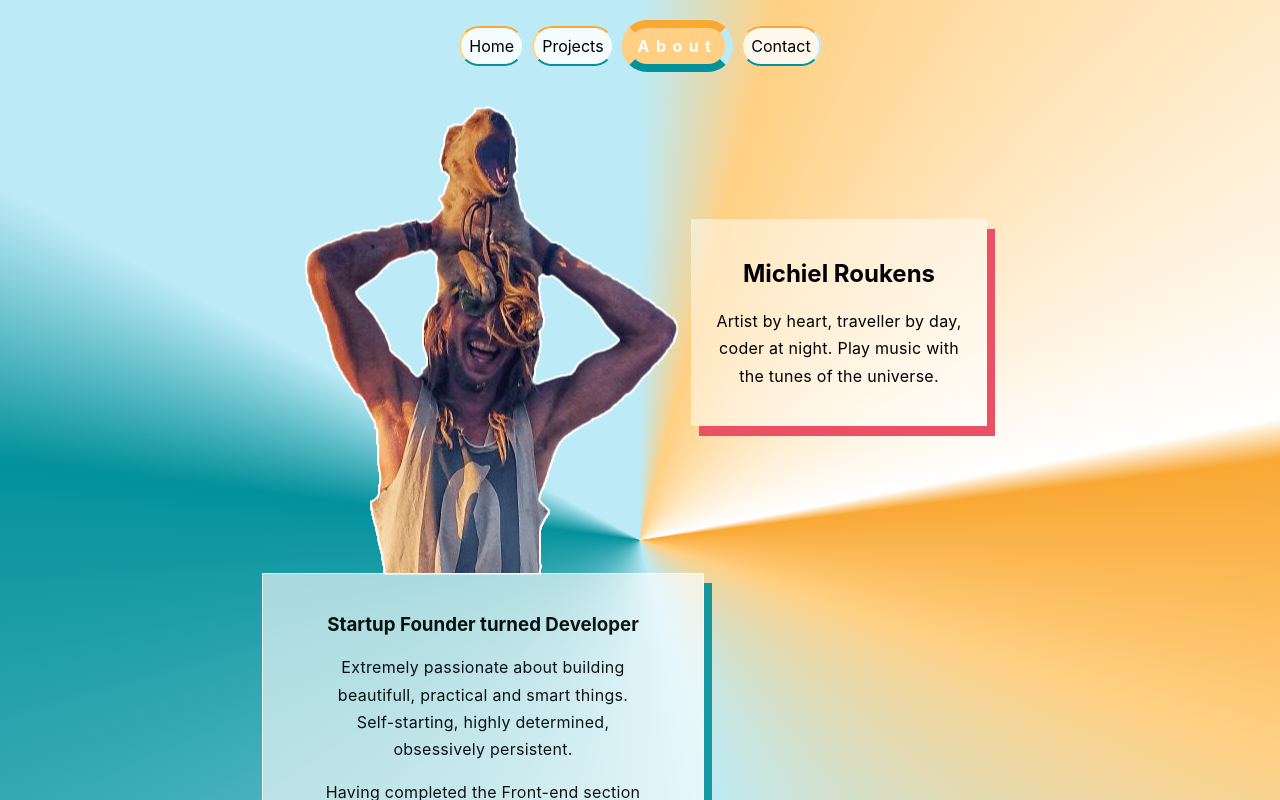
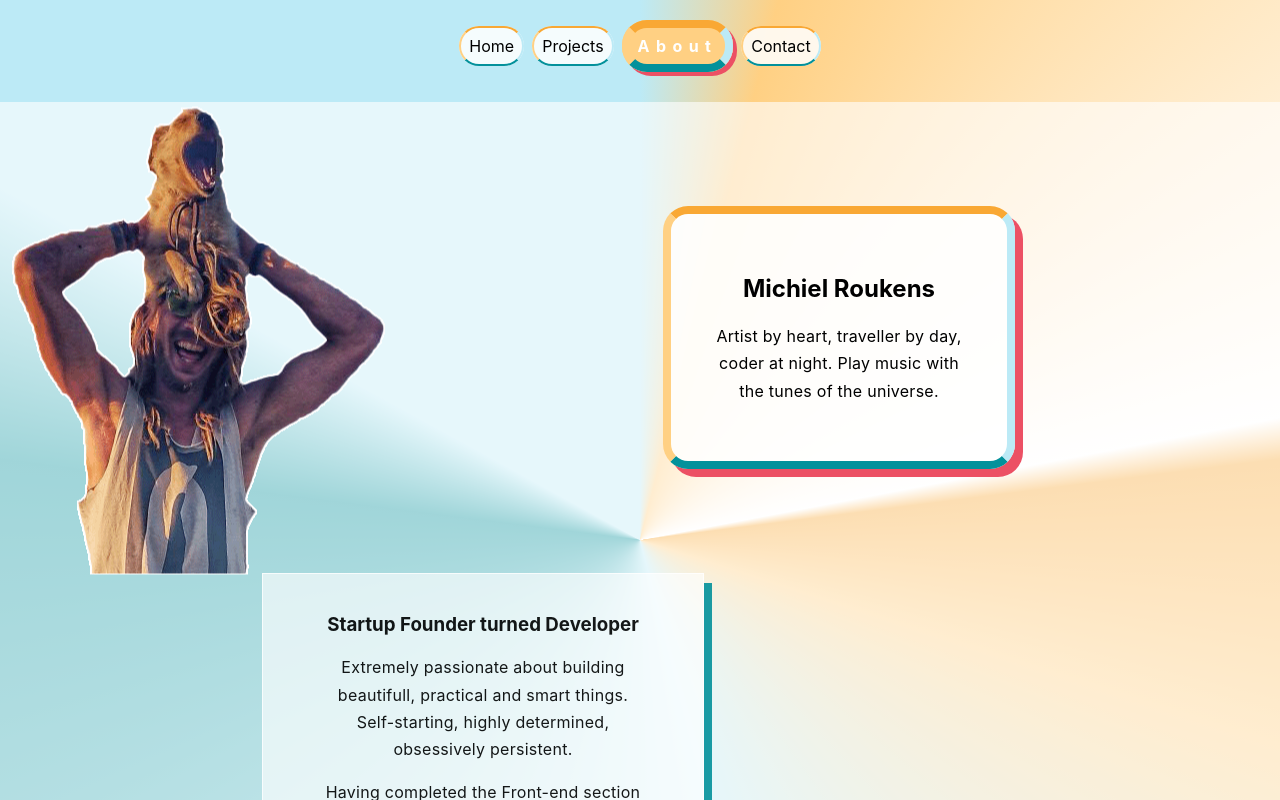
Before and after one commit to arejasverduras/portfolio, a React (Create React App) app: page /about in a window 1280 px wide. Shown: the top 800 px of the page. Built offline with nearby package versions, Linux system fonts and the light colour scheme.

Commit message:
menu styles and paragraph styles

```diff
--- a/src/App.css
+++ b/src/App.css
@@ -55,7 +55,6 @@ a {
   padding-bottom: 12px;
   display: flex;
   justify-content: center;
-  /* border: 1px dashed gold; */
 }
 
 
@@ -96,15 +95,22 @@ nav ul {
   margin: 0px 4px;
   z-index: 10;
   border-radius: 25px;
-  transition: all 0.15s;
+  left: 0;
+  top:0;
+  transition: all 0.25s;
 }
 
 .NavLink:hover {
-  border-right: 8px solid #F9A834;
+  border-right: 4px solid #F9A834;
   /* border-left: 4px solid #ffd083;
   border-top: 4px solid #F9A834; */
   letter-spacing: 0.2em;
-  left: -6px;
+  position:relative;
+  left: -8px;
+  top: -4px;
+  box-shadow: #ec5064 4px 4px;
+  margin-left: 16px;
+  margin-right: 16px;
 }
 
 nav a {
@@ -134,7 +140,7 @@ nav a {
 
 /* Home */
 
-.Home, .Projects {
+.Home, .Projects, .Project, .About, .Contact {
   background: rgba(255, 255, 255, 0.625)
 }
 
@@ -150,7 +156,6 @@ nav a {
 .heroTitleSection {
   background-color: rgba(255, 255, 255, 0.847);
   padding: 40px;
-  /* box-shadow: #F9A834 8px 10px; */
   border-right: 8px solid #bceaf6;
   border-bottom: 8px solid #03919B;
   border-left: 8px solid #ffd083;
@@ -160,6 +165,7 @@ nav a {
   border-radius: 25px;
   max-width: 400px;
   margin: 0 auto;
+  box-shadow: #ec5064 8px 8px;
 }
 
 /* .heroButtons {
@@ -213,7 +219,7 @@ nav a {
 .projectSlider {
   max-width: 1257px;
   height: 500px;
-  margin: 50px auto 100px;
+  margin: 0px auto 100px;
   position: relative;
   overflow: hidden;
   border: 1px solid black;
@@ -688,10 +694,17 @@ text-align: left;
 }
 
 .aboutPageSummary {
-  background-color: rgba(255, 255, 255, 0.484);
-  padding: 20px;
-  box-shadow: #ec5064 8px 10px;
+  background-color: rgba(255, 255, 255, 0.847);
+  padding: 40px;
+  border-right: 8px solid #bceaf6;
+  border-bottom: 8px solid #03919B;
+  border-left: 8px solid #ffd083;
+  border-top: 8px solid #F9A834;
   margin-bottom: 30px;
+  z-index: 10;
+  border-radius: 25px;
+  margin: 0 auto;
+  box-shadow: #ec5064 8px 8px;
   max-width: 20%;
 }
 
--- a/src/App.js
+++ b/src/App.js
@@ -20,7 +20,8 @@ function App() {
     borderLeft: "8px solid #ffd083",
     borderTop: "8px solid #F9A834",
     borderRight: "8px solid #bceaf6",
-    borderBottom: "8px solid #03919B"
+    borderBottom: "8px solid #03919B",
+    boxShadow: "#ec5064 4px 4px"
   };
 
   let activeClassName = "NavLinkActive";
--- a/src/components/About/About.js
+++ b/src/components/About/About.js
@@ -4,7 +4,7 @@ import { HeroOptionalText } from '../Hero/HeroOptionalText/HeroOptionalText';
 
 export const About = (props) => {
     return (
-        <>
+        <div className="About">
             <h1 style={{"display":"none"}}>About</h1>
             <section className="aboutTopSection">
                  <img className="heroImage" src={MichielHero}></img>
@@ -33,6 +33,6 @@ export const About = (props) => {
                 </p>
                 </div>
         </section>
-        </>
+        </div>
     )
 }
--- a/src/components/Contact/Contact.js
+++ b/src/components/Contact/Contact.js
@@ -6,10 +6,12 @@ import { ContactInfo } from './ContactInfo/ContactInfo';
 export const Contact = (props) => {
 
     return (
+        <div className="Contact">
             <section className="contactTopSection">
                  {/* <img className="contactImage" src='./images/arantxa.png' alt="Michiel's dog Arantxa"></img> */}
                  <ContactInfo className="contactInfoComponent" />
             </section>
+            </div>
 
     )
 }
--- a/src/components/Project/Project.js
+++ b/src/components/Project/Project.js
@@ -30,7 +30,7 @@ export const Project = () =>{
     },[id])
 
     return (
-        <>
+        <div className="Project">
         <article className='projectContainer'>
             <h1 className="projectTitle">{name} || {client} || {type} </h1>
             <ImageSlider images={images}/>
@@ -64,6 +64,6 @@ export const Project = () =>{
                 >Next project
             </Link>
         </div>
-        </>
+        </div>
     )
 }
```
